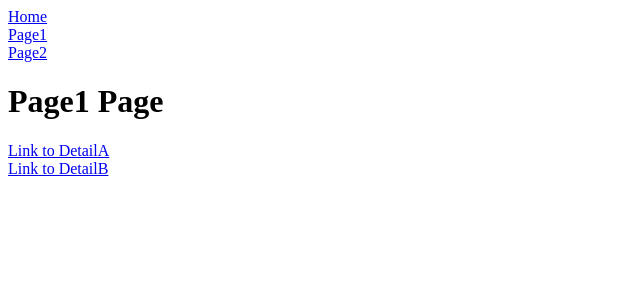
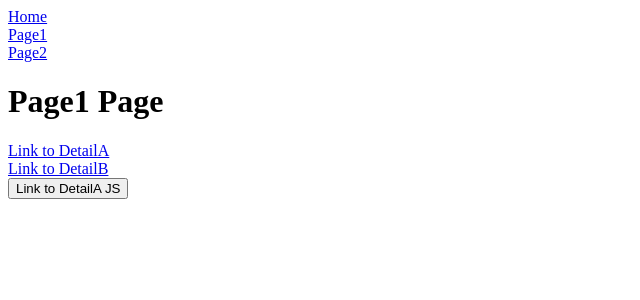
Before and after one commit to anakin1359/react-router-env, a React (Create React App) app: page /page1 in a window 1280 px wide. Shown: the top 300 px of the page, without its empty margins (0-640 px from the left). Built offline with nearby package versions, Linux system fonts and the light colour scheme.

Commit message:
Screen transition processing with JavaScript

```diff
--- a/src/Page1.jsx
+++ b/src/Page1.jsx
@@ -1,8 +1,13 @@
-import { Link } from "react-router-dom"
+import { Link, useHistory } from "react-router-dom"
 
 export const Page1 = () => {
     const sampleArray = [...Array(25).keys()];
     console.log("sampleArray: ", sampleArray);
+
+    // Screen transition processing with JavaScript
+    const pageHistory = useHistory();
+    const onClickDetailA = () => pageHistory.push("/page1/detailA");
+
     return (
         <div>
             <h1>Page1 Page</h1>
@@ -17,6 +22,12 @@ export const Page1 = () => {
 
             <Link to="/page1/detailB">Link to DetailB</Link>
             <br />
+
+            <button
+                onClick={onClickDetailA}
+            >
+                Link to DetailA JS
+            </button>
         </div>
     )
 }
--- a/src/Page1DetailA.jsx
+++ b/src/Page1DetailA.jsx
@@ -1,12 +1,21 @@
-import { useLocation } from "react-router-dom";
+import { useHistory, useLocation } from "react-router-dom";
 
 export const Page1DetailA = () => {
     const { state } = useLocation();
     console.log("state: ", state);
 
+    // Screen transition processing with JavaScript
+    const pageBackHistory = useHistory();
+    const onClickBack = () => pageBackHistory.goBack();
+
     return (
         <div>
             <h1>Page1DetailA Page</h1>
+            <button
+                onClick={onClickBack}
+            >
+                previous
+            </button>
         </div>
     );
 };
```
